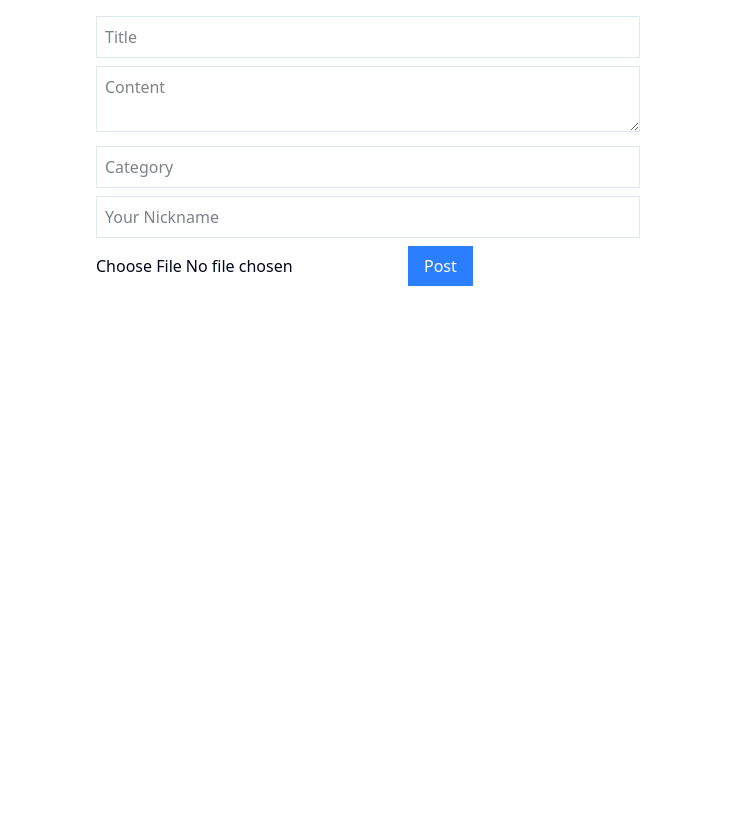
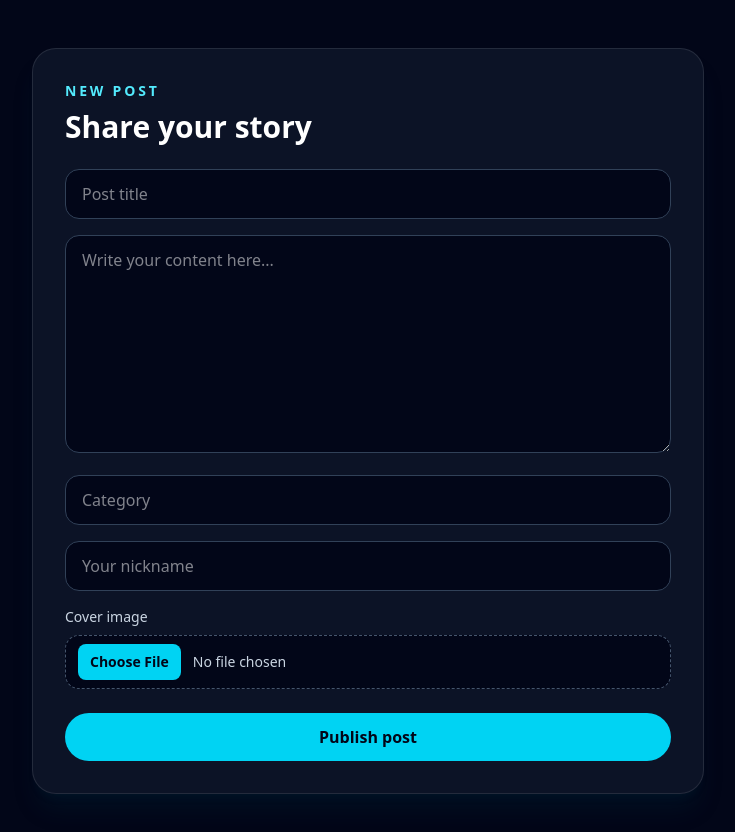
Before and after one commit to surafelbit/Blog-Platform, a Next.js app: page /create-posts in a window 1280 px wide. Shown: the top 832 px of the page, without its empty margins (272-1007 px from the left). Before the commit the page ends 800 px from the top, so only its background shows below. Built offline with nearby package versions, Linux system fonts and the light colour scheme.

Commit message:
Polish create post form

```diff
--- a/app/create-posts/page.js
+++ b/app/create-posts/page.js
@@ -46,49 +46,75 @@ export default function CreatePost() {
   };
 
   return (
-    <form onSubmit={handleSubmit} className="max-w-xl mx-auto p-4">
+    <main className="min-h-screen bg-slate-950 px-4 py-12 text-slate-100">
+      <form
+        onSubmit={handleSubmit}
+        className="mx-auto max-w-2xl rounded-3xl border border-white/10 bg-slate-900/80 p-6 shadow-xl shadow-cyan-950/20 sm:p-8"
+      >
+        <div className="mb-6">
+          <p className="text-sm font-semibold uppercase tracking-[0.2em] text-cyan-300">
+            New post
+          </p>
+          <h1 className="mt-2 text-3xl font-bold text-white">Share your story</h1>
+        </div>
+
+        <div className="space-y-4">
           <input
             type="text"
             name="title"
-        placeholder="Title"
+            placeholder="Post title"
             onChange={handleChange}
             required
-        className="border p-2 w-full mb-2"
+            className="w-full rounded-xl border border-slate-700 bg-slate-950 px-4 py-3 text-white outline-none transition focus:border-cyan-400"
           />
+
           <textarea
             name="blog"
-        placeholder="Content"
+            placeholder="Write your content here..."
+            rows={8}
             onChange={handleChange}
             required
-        className="border p-2 w-full mb-2"
+            className="w-full rounded-xl border border-slate-700 bg-slate-950 px-4 py-3 text-white outline-none transition focus:border-cyan-400"
           />
+
           <input
             type="text"
             name="catagory"
             placeholder="Category"
             onChange={handleChange}
             required
-        className="border p-2 w-full mb-2"
+            className="w-full rounded-xl border border-slate-700 bg-slate-950 px-4 py-3 text-white outline-none transition focus:border-cyan-400"
           />
+
           <input
             type="text"
             name="nickname"
-        placeholder="Your Nickname"
+            placeholder="Your nickname"
             onChange={handleChange}
             required
-        className="border p-2 w-full mb-2"
+            className="w-full rounded-xl border border-slate-700 bg-slate-950 px-4 py-3 text-white outline-none transition focus:border-cyan-400"
           />
+
+          <label className="block">
+            <span className="mb-2 block text-sm text-slate-300">Cover image</span>
             <input
               type="file"
               name="image"
               accept="image/*"
               onChange={handleChange}
               required
-        className="mb-2"
+              className="block w-full cursor-pointer rounded-xl border border-dashed border-slate-600 bg-slate-950 px-3 py-2 text-sm text-slate-300 file:mr-3 file:rounded-md file:border-0 file:bg-cyan-400 file:px-3 file:py-2 file:font-semibold file:text-slate-950"
             />
-      <button type="submit" className="bg-blue-500 text-white px-4 py-2">
-        Post
+          </label>
+        </div>
+
+        <button
+          type="submit"
+          className="mt-6 w-full rounded-full bg-cyan-400 px-5 py-3 font-semibold text-slate-950 transition hover:bg-cyan-300"
+        >
+          Publish post
         </button>
       </form>
+    </main>
   );
 }
```
Lines whose indentation alone changed are shown as unchanged.
